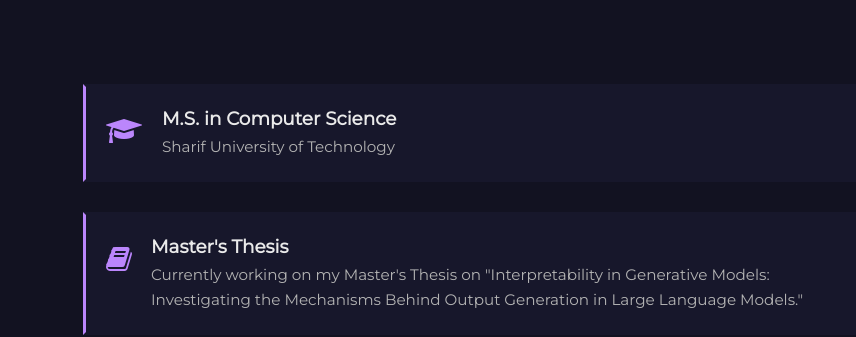
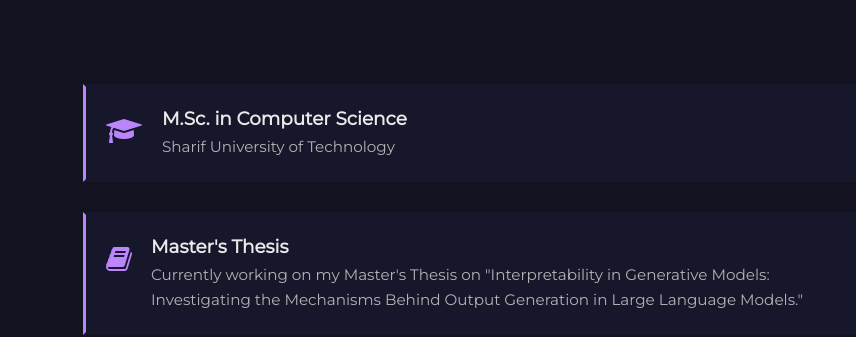
Before and after one commit to MsMaryamRezaee/msmaryamrezaee.github.io, a Jekyll site: the page built from index.html, in a window 1280 px wide and 900 px high, scrolled down 3273 px. Shown: the part 153-490 px from the top of the window, without its empty margins (157-1013 px from the left). Built offline with Jekyll 4.4.1, drawn with Linux system fonts in a browser that asks for light colours; some web fonts are replaced; some of the changed text lies outside the part shown.

Commit message:
fix: Correct typos in CV and change all text to British English

```diff
--- a/_config.yml
+++ b/_config.yml
@@ -7,7 +7,7 @@
 # User settings
 username: Maryam Rezaee
 user_description: |
-  A computer science researcher specializing in LLM Interpretability and Cognitively-Inspired AI. My objective is to develop robust, explainable systems by investigating the integration of human inductive biases and symbolic reasoning structures into neural models. My foundational experience includes a thesis on LLM input-output interactions and research in concept-based interpretability. I am now expanding this focus toward neurosymbolic architectures, evidenced by projects in program generation. I seek to advance this research with the aim of developing models capable of more robust and human-aligned reasoning.
+  A computer science researcher specialising in LLM Interpretability and Cognitively-Inspired AI. My objective is to develop robust, explainable systems by investigating the integration of human inductive biases and symbolic reasoning structures into neural models. My foundational experience includes a thesis on LLM input-output interactions and research in concept-based interpretability. I am now expanding this focus towards neurosymbolic architectures, evidenced by projects in program generation. I seek to advance this research with the aim of developing models capable of more robust and human-aligned reasoning.
 user_title: AI Researcher
 email: msmaryamrezaee@gmail.com
 telegram_username: msmrexe
--- a/_includes/focus.html
+++ b/_includes/focus.html
@@ -8,7 +8,7 @@
         <i class="fa fa-graduation-cap"></i>
       </div>
       <div class="focus-content">
-        <h4>M.S. in Computer Science</h4>
+        <h4>M.Sc. in Computer Science</h4>
         <p>Sharif University of Technology</p>
       </div>
     </div>
--- a/_includes/head.html
+++ b/_includes/head.html
@@ -40,5 +40,4 @@
   <meta name="twitter:title" content="{{ page_title }}" />
   <meta name="twitter:description" content="{{ page_description }}" />
   <meta name="twitter:image" content="{{ site.url }}/assets/img/MRBanner.jpg" />
-
 </head>
```
Also changed, not shown: 1 other file.
